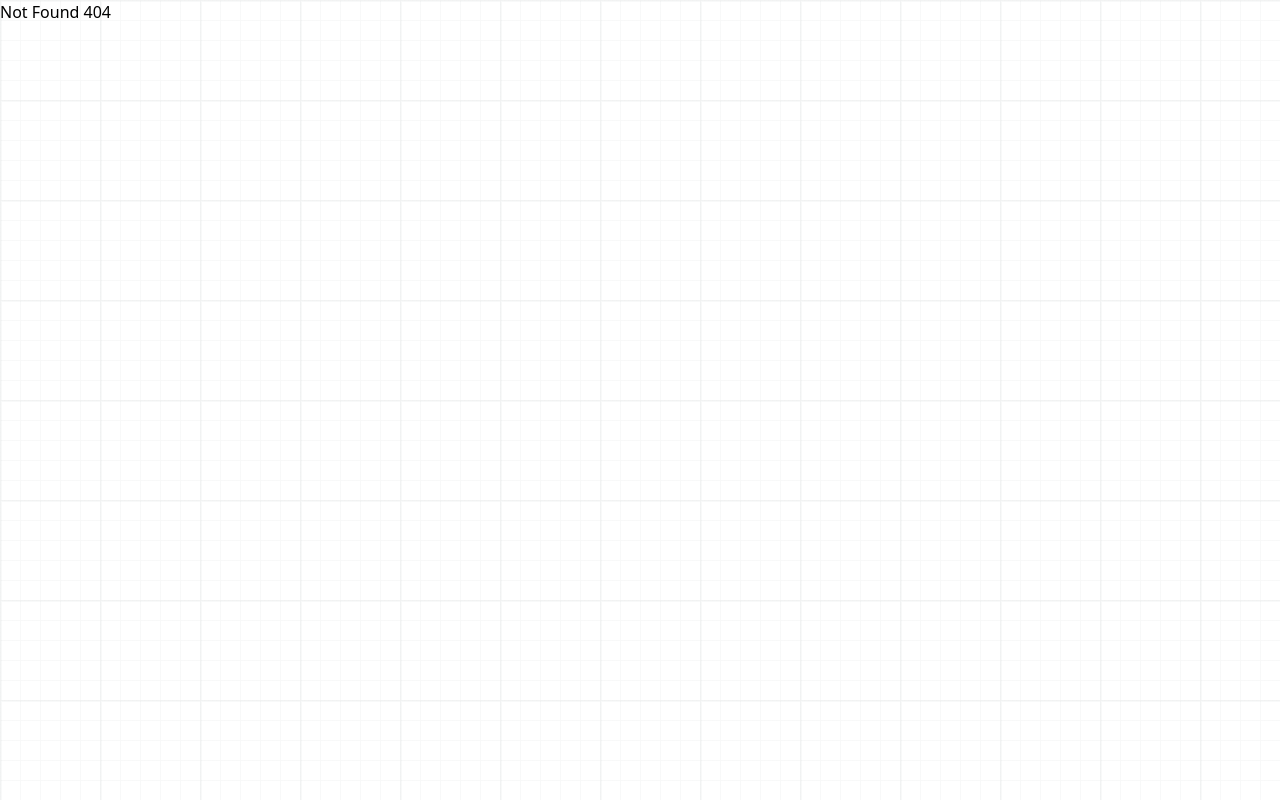
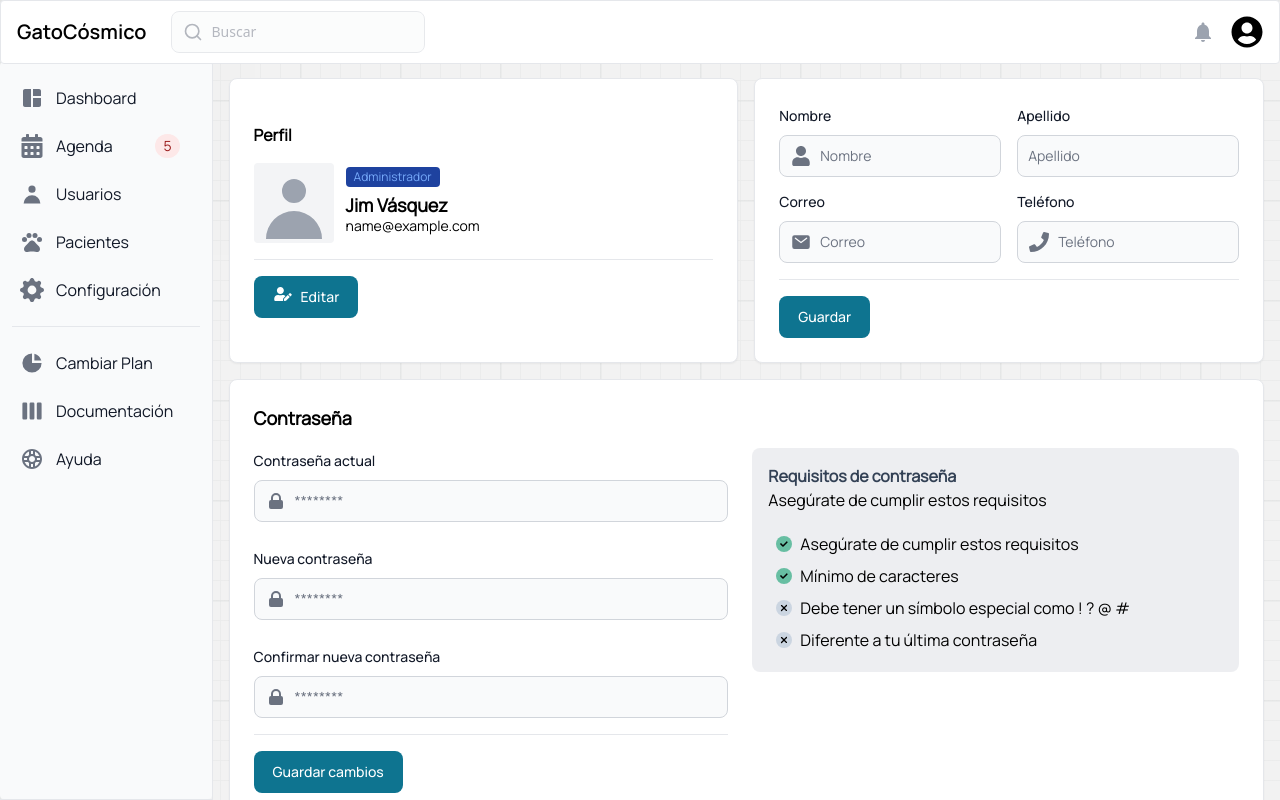
Before and after one commit to techeca/frontgt, a React (Vite) app: page /frontgt/profile in a window 1280 px wide. Before the commit this address had no page. Built offline with nearby package versions, Linux system fonts and the light colour scheme; sample sign-in values are in the browser's storage.

Commit message:
FIX: Paths.

```diff
--- a/src/hooks/useNavigeishon/index.jsx
+++ b/src/hooks/useNavigeishon/index.jsx
@@ -2,7 +2,7 @@ import { useNavigate } from "react-router-dom"
 import { useState } from "react"
 import { userService } from "../../services/user.service"
 
-const BASEPATH = import.meta.env.MODE === 'development' ? '/' : '/frontgt/'
+const BASEPATH = import.meta.env.MODE === 'development' ? '/frontgt/' : '/frontgt/'
 
 export default function useNavigeishon(){
     const navigate = useNavigate()
--- a/src/main.jsx
+++ b/src/main.jsx
@@ -11,7 +11,7 @@ import Users from './pages/Users/index.jsx';
 import Calendar from './pages/Calendar/index.jsx';
 import UserProfile from './pages/UserProfile/index.jsx';
 
-const BASEPATH = import.meta.env.MODE === 'development' ? '/' : 'frontgt/';
+const BASEPATH = import.meta.env.MODE === 'development' ? '/frontgt/' : 'frontgt/';
 
 const router = createBrowserRouter([
   {
--- a/src/pages/Login/index.jsx
+++ b/src/pages/Login/index.jsx
@@ -7,7 +7,7 @@ export default function Login(){
             <div className='h-screen gap-24 flex items-center justify-center xl:flex-row flex-col'>
                 <UserLogin />
                 <div className={`xl:max-w-[50%] xl:block hidden`}>
-                    <img width={'auto'} height='auto' src='/img/workers.png'></img>
+                    <img width={'auto'} height='auto' src='/frontgt/img/workers.png'></img>
                 </div>
             </div>
         </div>
--- a/tailwind.config.js
+++ b/tailwind.config.js
@@ -14,7 +14,7 @@ export default {
         semibold: ['SemiBold']
       },
       backgroundImage: {
-        'loginImage': "url('frontgt/img/loginfondo.png)"
+        'loginImage': "url('/frontgt/img/loginfondo.png)"
       }
     },
   },
--- a/vite.config.js
+++ b/vite.config.js
@@ -1,8 +1,10 @@
 import { defineConfig } from 'vite'
 import react from '@vitejs/plugin-react'
+
+//const a = import.meta.env.MODE;
 
 // https://vitejs.dev/config/
 export default defineConfig({
   plugins: [react()],
-  base: "/frontgt/"
+  base: '/frontgt/'
 })
```
